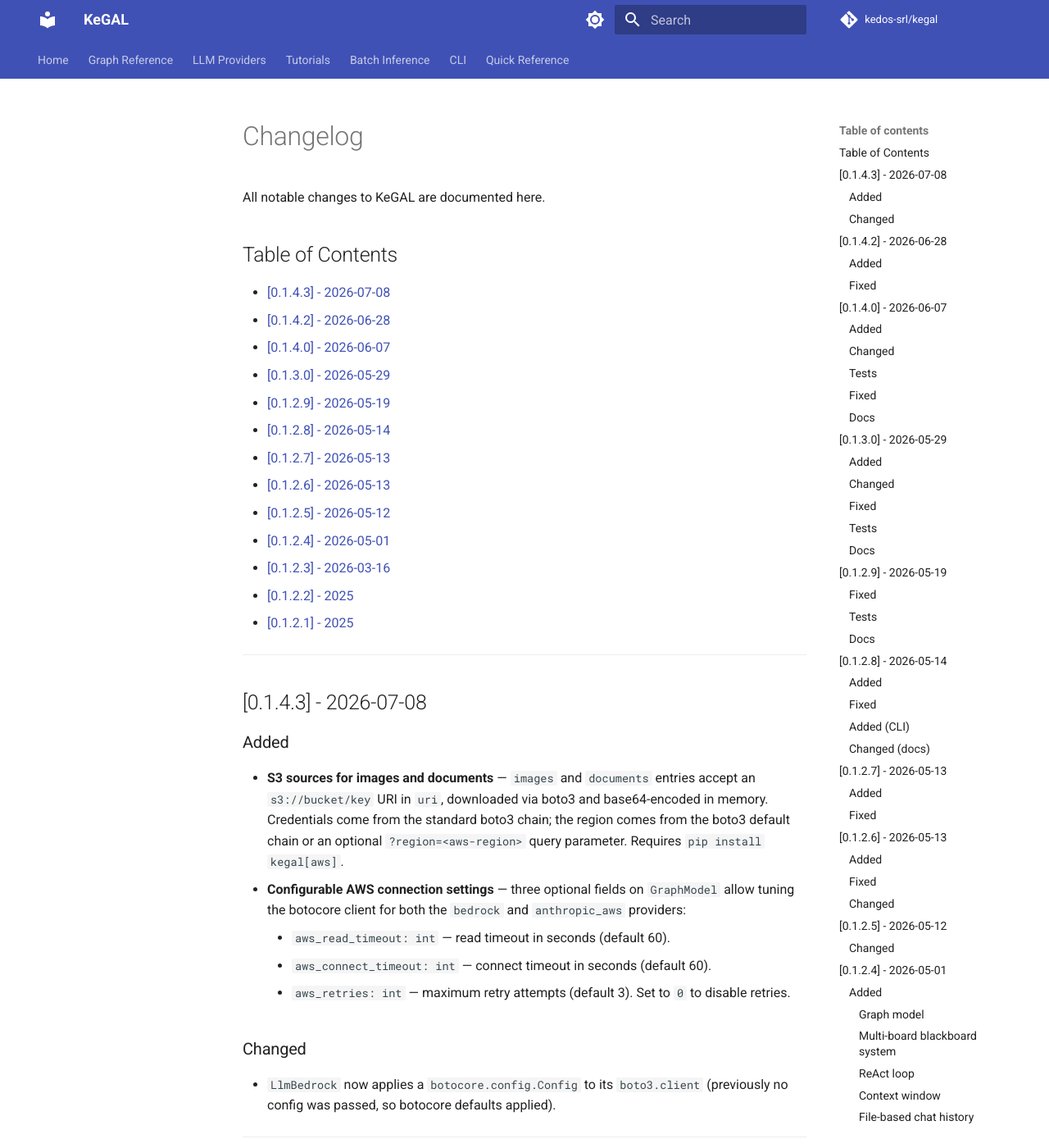
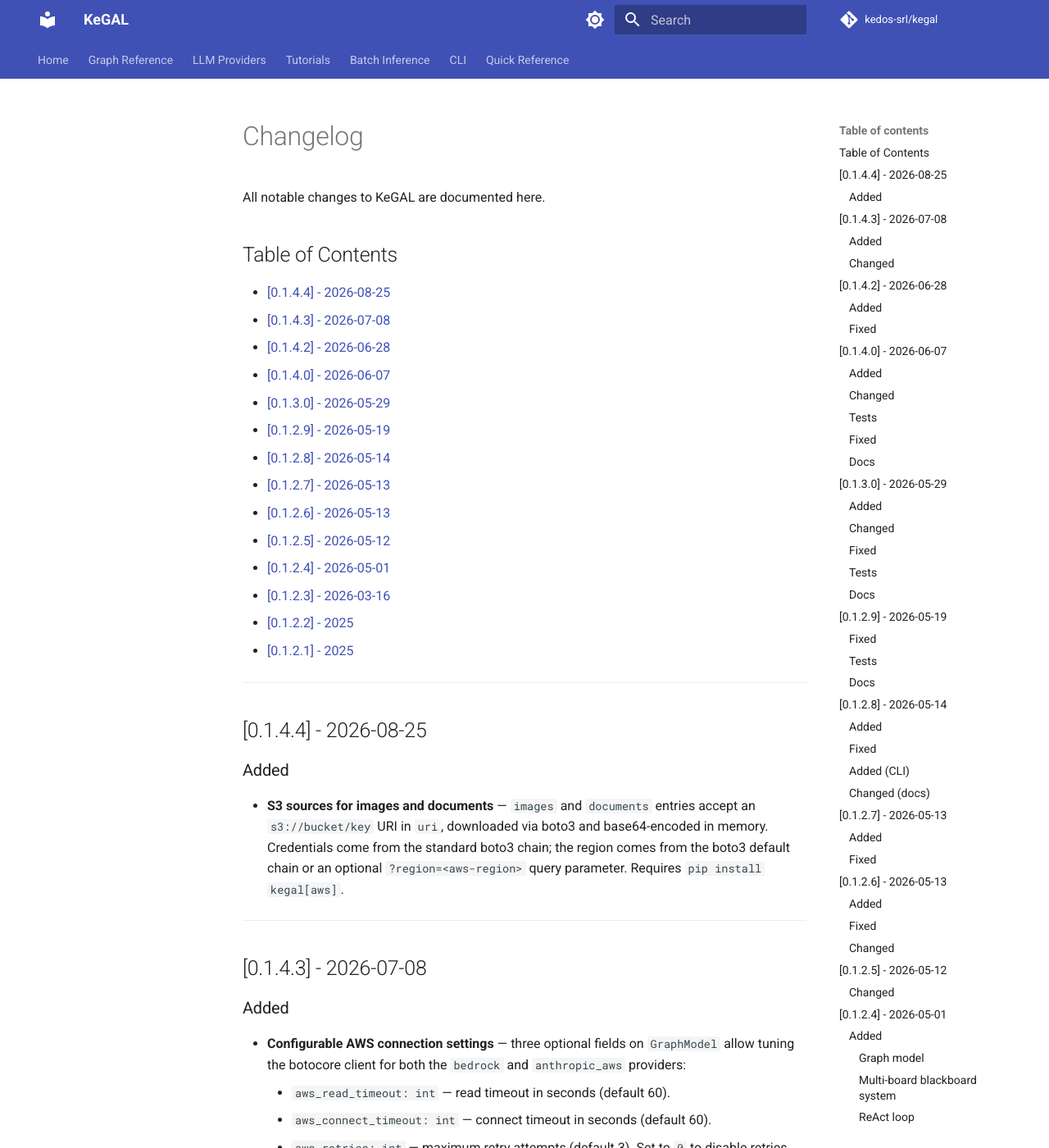
Before and after one commit to Kedos-srl/kegal, an MkDocs documentation site: the page built from docs/CHANGELOG.md, in a window 1280 px wide and 1400 px high. Shown: the whole window at 82% size. Built offline with MkDocs 1.6.1 and Material for MkDocs 9.7.7, drawn with Linux system fonts in a browser that asks for light colours; comment, search, counter and statistics services are not loaded.

Commit message:
version 0.1.4.4

```diff
--- a/docs/CHANGELOG.md
+++ b/docs/CHANGELOG.md
@@ -4,6 +4,7 @@ All notable changes to KeGAL are documented here.
 
 ## Table of Contents
 
+- [[0.1.4.4] - 2026-08-25](#0144---2026-08-25)
 - [[0.1.4.3] - 2026-07-08](#0143---2026-07-08)
 - [[0.1.4.2] - 2026-06-28](#0142---2026-06-28)
 - [[0.1.4.0] - 2026-06-07](#0140---2026-06-07)
@@ -20,11 +21,18 @@ All notable changes to KeGAL are documented here.
 
 ---
 
+## [0.1.4.4] - 2026-08-25
+
+### Added
+
+- **S3 sources for images and documents** — `images` and `documents` entries accept an `s3://bucket/key` URI in `uri`, downloaded via boto3 and base64-encoded in memory. Credentials come from the standard boto3 chain; the region comes from the boto3 default chain or an optional `?region=<aws-region>` query parameter. Requires `pip install kegal[aws]`.
+
+---
+
 ## [0.1.4.3] - 2026-07-08
 
 ### Added
 
-- **S3 sources for images and documents** — `images` and `documents` entries accept an `s3://bucket/key` URI in `uri`, downloaded via boto3 and base64-encoded in memory. Credentials come from the standard boto3 chain; the region comes from the boto3 default chain or an optional `?region=<aws-region>` query parameter. Requires `pip install kegal[aws]`.
 - **Configurable AWS connection settings** — three optional fields on `GraphModel` allow tuning the botocore client for both the `bedrock` and `anthropic_aws` providers:
     - `aws_read_timeout: int` — read timeout in seconds (default 60).
     - `aws_connect_timeout: int` — connect timeout in seconds (default 60).
--- a/setup.py
+++ b/setup.py
@@ -22,7 +22,7 @@ _EXTRAS["all"] = sorted({dep for deps in _EXTRAS.values() for dep in deps})
 
 setup(
     name="kegal",
-    version="0.1.4.3",
+    version="0.1.4.4",
     author="Kedos srl",
     author_email="fabio.gagliardi@kedos-srl.it",
     description="KeGAL - Kedos Graph Agent for LLM",
```
